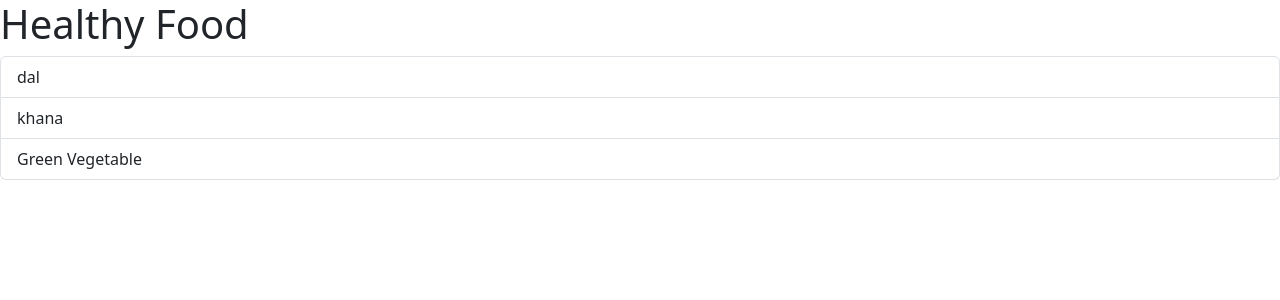
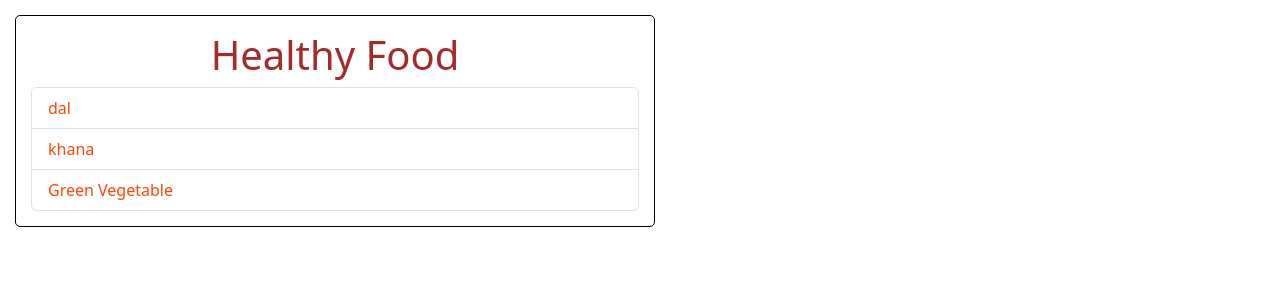
Before and after one commit to arpitjain1122/kgcodingbyprashant, a React (Create React App) app: page / in a window 1280 px wide. Shown: the top 300 px of the page. Built offline with nearby package versions, Linux system fonts and the light colour scheme.

Commit message:
Containers and passing children

```diff
--- a/src/App.css
+++ b/src/App.css
@@ -0,0 +1,4 @@
+.food-heading {
+    color: brown;
+    text-align: center;
+  }
--- a/src/App.js
+++ b/src/App.js
@@ -3,6 +3,7 @@ import React from "react";
 import "./App.css";
 import FoodItems from "./components/FoodItems";
 import ErrorMessage from "./components/ErrorMessage";
+import Container from "./components/Container";
 
 function App() {
   // Parent - fooditems yahi define hoga === props (parent to child) one way data passing
@@ -10,12 +11,11 @@ function App() {
   let fooditems = ["dal", "khana", "Green Vegetable"];
 
   return (
-    <React.Fragment>
-      <h1>Healthy Food</h1>
-
+    <Container>
+      <h1 className="food-heading">Healthy Food</h1>
       <ErrorMessage items={fooditems}></ErrorMessage>
       <FoodItems items={fooditems}></FoodItems>
-    </React.Fragment>
+    </Container>
   );
 }
 
--- /dev/null
+++ b/src/components/Container.js
@@ -0,0 +1,8 @@
+import styles from "./Container.module.css"
+
+
+const Container = (props) => {
+    return <div className={styles.container}>{props.children}</div>
+};
+
+export default Container;
--- /dev/null
+++ b/src/components/Container.module.css
@@ -0,0 +1,8 @@
+.container {
+    border: 1px solid black;
+    margin: 15px;
+    width: 50%;
+    border-radius: 5px;
+    min-width: 300px;
+    padding: 15px;
+  }
--- /dev/null
+++ b/src/components/Item.module.css
@@ -0,0 +1,12 @@
+.kg-item {
+    background-color: rgb(255, 255, 255);
+  }
+
+  .kg-span {
+    font-weight: 500;
+    color: orangered;
+  }
+
+  .button {
+    float: right;
+  }
--- a/src/components/Items.js
+++ b/src/components/Items.js
@@ -1,3 +1,5 @@
+import styles from "./Item.module.css";
+
 const Item = ({ fooditem }) => {
   // const Item = ({fooditem}) modern destructuring
 
@@ -6,7 +8,7 @@ const Item = ({ fooditem }) => {
 
   return (
     // fooditem ko uthaya props ke andar aur as an argument le liya
-    <li className="list-group-item">{fooditem}</li>
+    <li className={`${styles["kg-item"]} list-group-item`}><span className={styles["kg-span"]}>{fooditem}</span></li>
   );
 };
 
```
Also changed, not shown: src/components/README.md (added).
